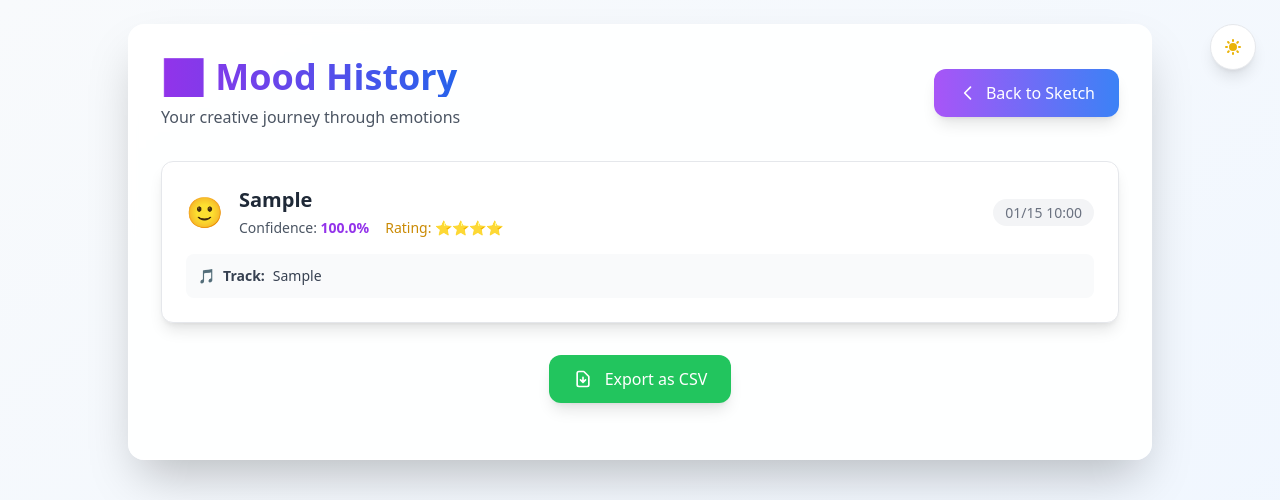
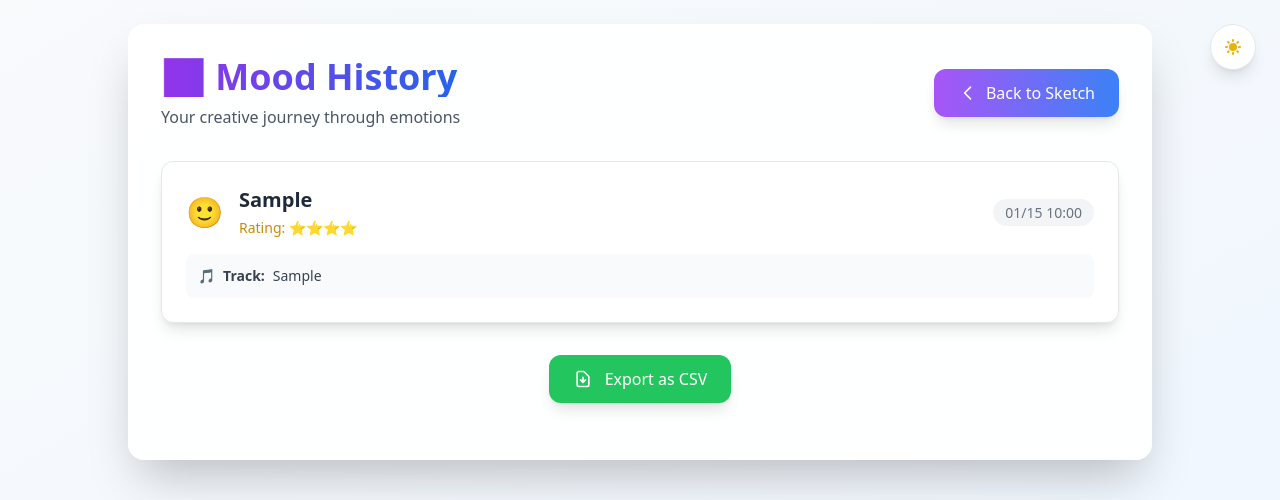
Before and after one commit to Kxngh/flask_moosic, a Flask app: page /history in a window 1280 px wide. Shown: the top 500 px of the page. Run offline with Flask 3, Linux system fonts and the light colour scheme; tables that the repository leaves empty hold one stand-in row (values such as "Sample post"); some libraries are stand-ins or nearby versions.

Commit message:
Remove confidence score from UI
✨ UI Improvement:
- Removed confidence percentage from main drawing interface
- Removed confidence display from history page
- Cleaned up JavaScript to not show confidence
- Streamlined mood display for cleaner user experience

🎨 The app now shows only:
- Mood prediction (happy, calm, sad, energetic)
- Emoji representation
- Music recommendation
- User rating system

Note: Confidence is still calculated internally by the TensorFlow model
but no longer displayed to users for a cleaner interface.

```diff
--- a/static/js/app.js
+++ b/static/js/app.js
@@ -290,7 +290,6 @@ function showResults(data) {
     document.getElementById('moodCard').style.display = 'block';
 
     document.getElementById('moodText').textContent = data.mood.charAt(0).toUpperCase() + data.mood.slice(1);
-    document.getElementById('confText').textContent = `Confidence: ${(data.confidence * 100).toFixed(1)}%`;
 
     // Set emoji based on mood
     const emojis = {
--- a/templates/history.html
+++ b/templates/history.html
@@ -181,7 +181,6 @@
                 <div id="emoji" class="text-7xl animate-bounce"></div>
                 <div class="text-left">
                   <h2 id="moodText" class="text-3xl font-bold text-gray-800 dark:text-white mb-2"></h2>
-                  <p id="confText" class="text-lg text-gray-600 dark:text-gray-300"></p>
                 </div>
               </div>
 
--- a/templates/index.html
+++ b/templates/index.html
@@ -75,9 +75,6 @@
                     <div>
                       <span class="text-xl font-bold text-gray-800 dark:text-white capitalize">{{ entry.mood_pred }}</span>
                       <div class="flex items-center gap-4 mt-1">
-                        <span class="text-sm text-gray-600 dark:text-gray-300">
-                          Confidence: <span class="font-semibold text-purple-600 dark:text-purple-400">{{ "%.1f"|format(entry.confidence * 100) }}%</span>
-                        </span>
                         {% if entry.rating %}
                           <span class="text-sm text-yellow-600 dark:text-yellow-400 font-medium">
                             Rating: {% for i in range(entry.rating) %}⭐{% endfor %}
```
Also changed, not shown: instance/mood_app.db.
